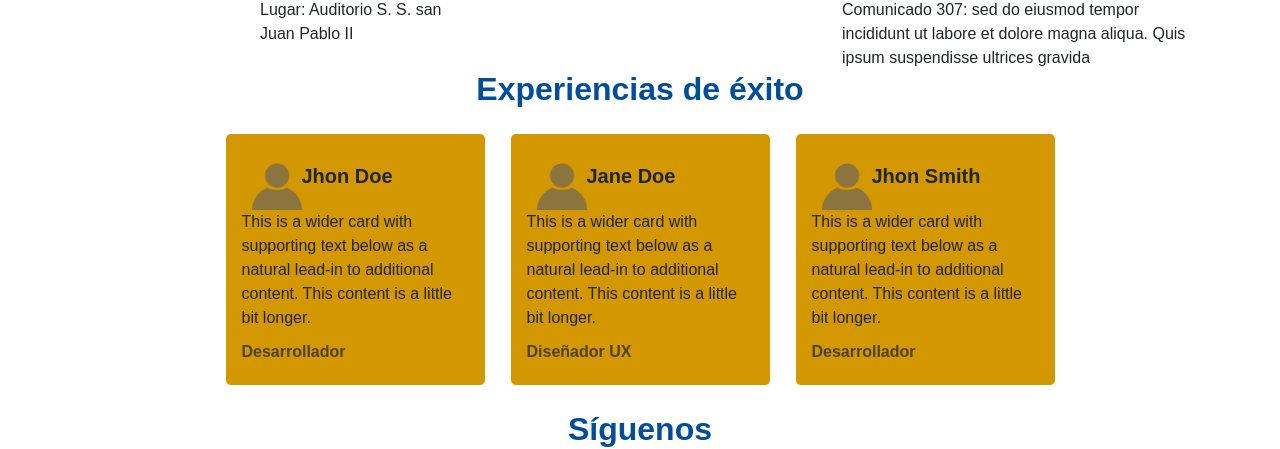
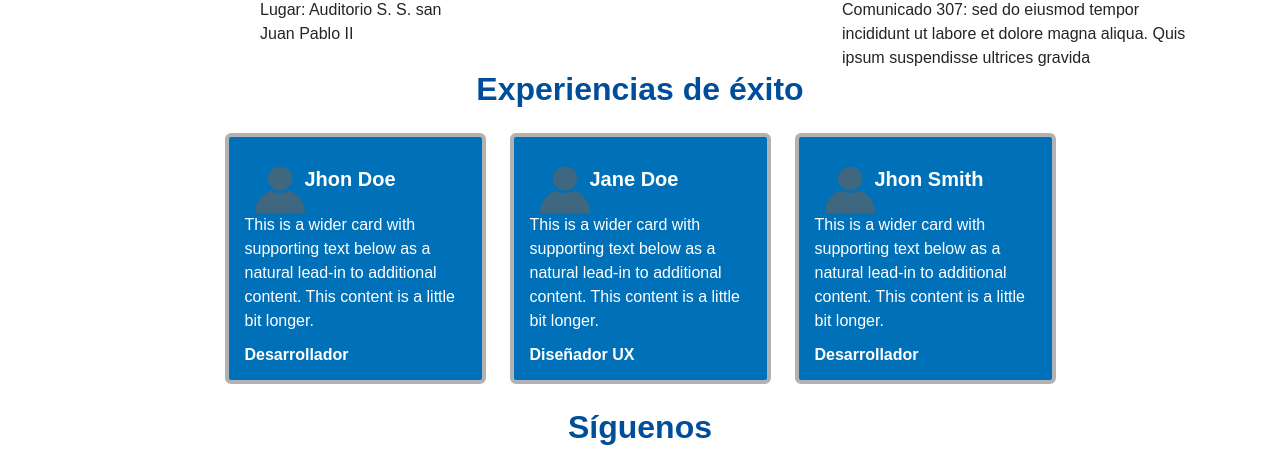
Before and after one commit to SergioCallanPerez/UntelsWebFrontend, a React (Vite) app: page / in a window 1280 px wide. Shown: the part 940-1389 px from the top of the page. Built offline with nearby package versions, Linux system fonts and the light colour scheme.

Commit message:
Minor changes in card's colors

```diff
--- a/src/main/pages/main/experiences.jsx
+++ b/src/main/pages/main/experiences.jsx
@@ -38,10 +38,10 @@ export default function Experiences() {
                 <Card.Body>
                   <div className='d-flex align-items-center'>
                     <Card.Img className='cardImg' variant="top" src={userLogo} style={{ width: '50px', height: '50px'}}/>
-                    <Card.Title><b>{caseItem.name}</b></Card.Title>
+                    <Card.Title className='on-primary-color'><b>{caseItem.name}</b></Card.Title>
                   </div>
-                  <Card.Text>{caseItem.text}</Card.Text>
-                  <Card.Subtitle className="mb-2 text-muted"><b>{caseItem.work}</b></Card.Subtitle>
+                  <Card.Text className='on-primary-color'>{caseItem.text}</Card.Text>
+                  <Card.Subtitle className="on-primary-color"><b>{caseItem.work}</b></Card.Subtitle>
                 </Card.Body>
               </Card>
             </Col>
--- a/src/main/styles/experiences.css
+++ b/src/main/styles/experiences.css
@@ -1,6 +1,8 @@
 .cards{
-    background-color: var(--untels-mustard);
-    border-color: var(--untels-white);
+    background-color: var(--untels-blue-2);
+    border-color: var(--untels-gray-2);
+    border-width: 4px;
+
 }
 
 .cardImg{
--- a/src/main/styles/root.css
+++ b/src/main/styles/root.css
@@ -50,6 +50,10 @@
   background-color: var(--primary-color);
 }
 
+.on-primary-color {
+  color: var(--on-primary-color)
+}
+
 .on-primary-accent {
   color: var(--on-primary-accent-color)
 }
```
